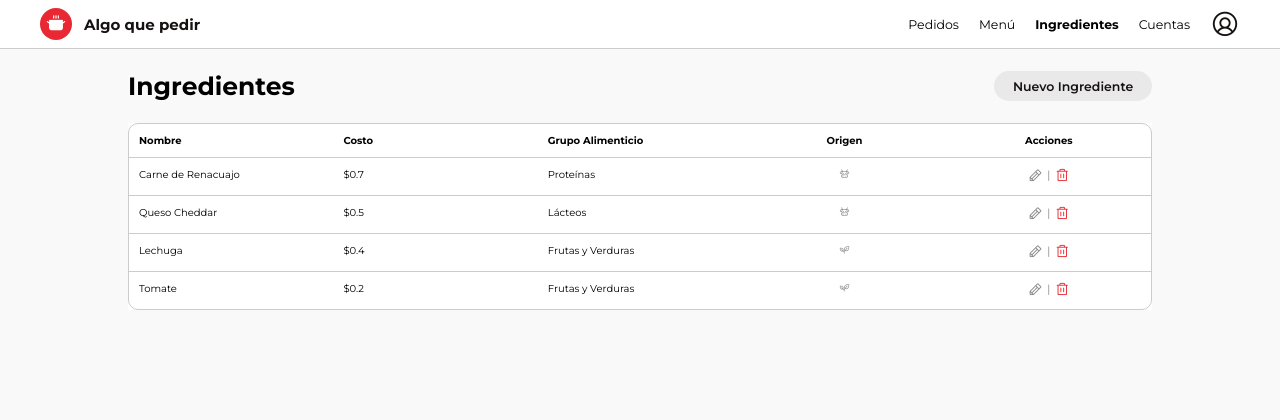
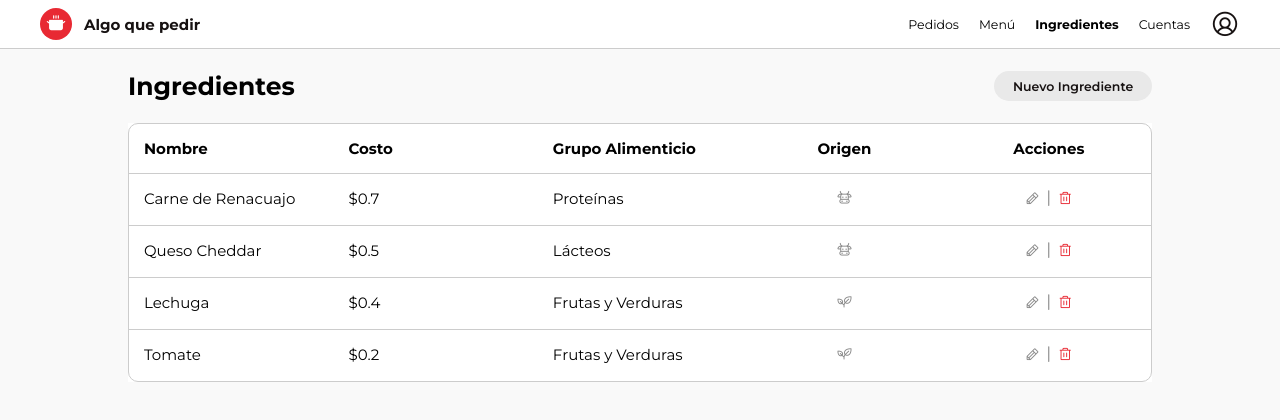
Before and after one commit to fernandatperez/algo-que-pedir, a SvelteKit app: page /ingredients in a window 1280 px wide. Shown: the top 420 px of the page. Built offline with nearby package versions, Linux system fonts and the light colour scheme; sample sign-in values are in the browser's storage.

Commit message:
Mas tamaño en Ingredients y fix de lista seleccionada en Dish-Edit

```diff
--- a/src/routes/(authed)/dish-edit/[id]/+page.svelte
+++ b/src/routes/(authed)/dish-edit/[id]/+page.svelte
@@ -131,6 +131,7 @@
 
   const descartarModal = () => {
     showModalAdd = false
+    updateAvailables()
   }
 
   function openModal(id: number) {
--- a/src/routes/(authed)/ingredients/+page.svelte
+++ b/src/routes/(authed)/ingredients/+page.svelte
@@ -123,6 +123,10 @@
   @import url("$lib/css/components-css/icon.css");
   @import url("$lib/css/components-css/buttons.css");
   @import url("$lib/css/pages-css/7-ingredients.css");
+
+  .content-section-ingredients {
+    font-size: 1.5rem;
+  }
 </style>
 
 <section class="flex-column">
```
